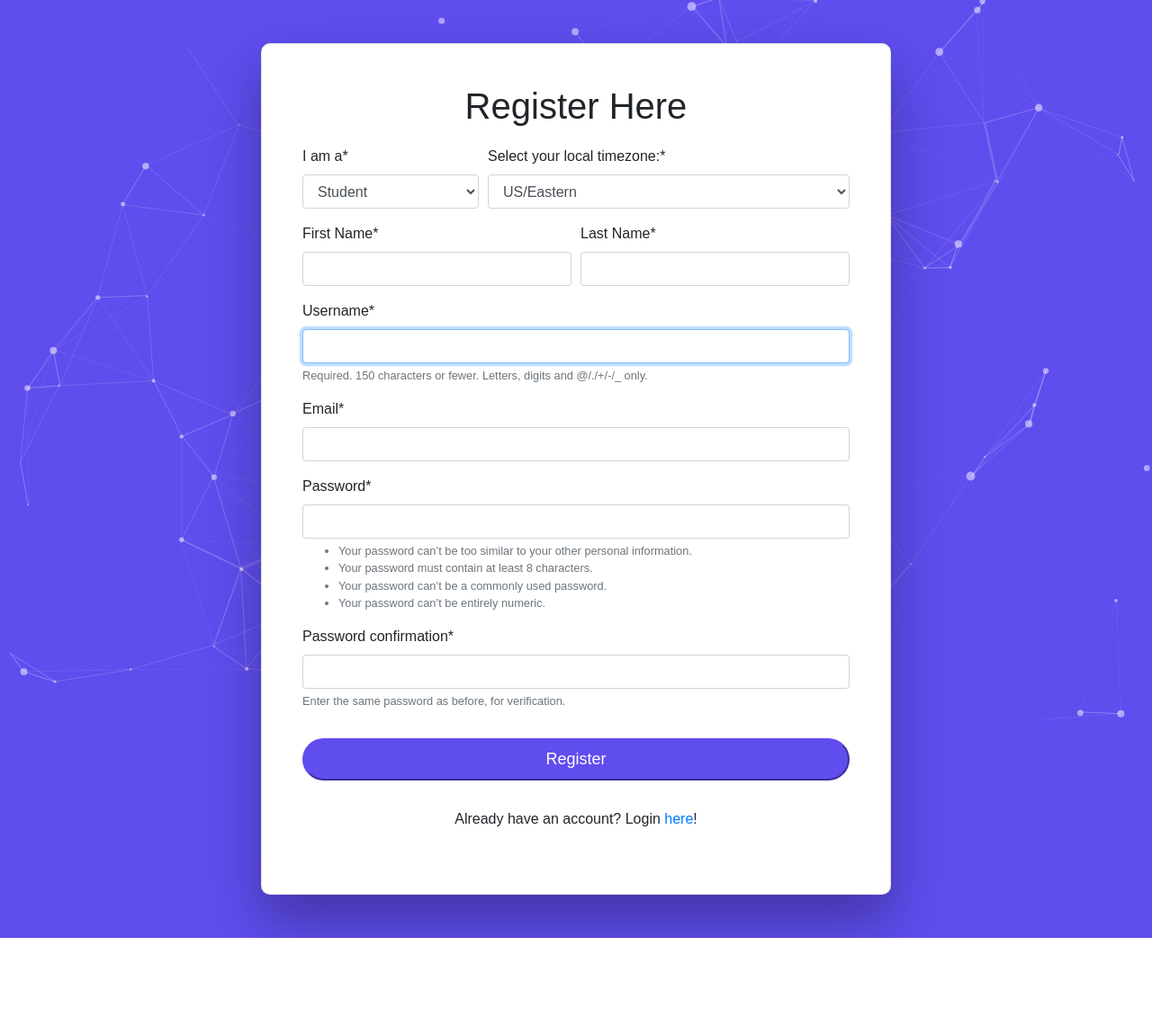
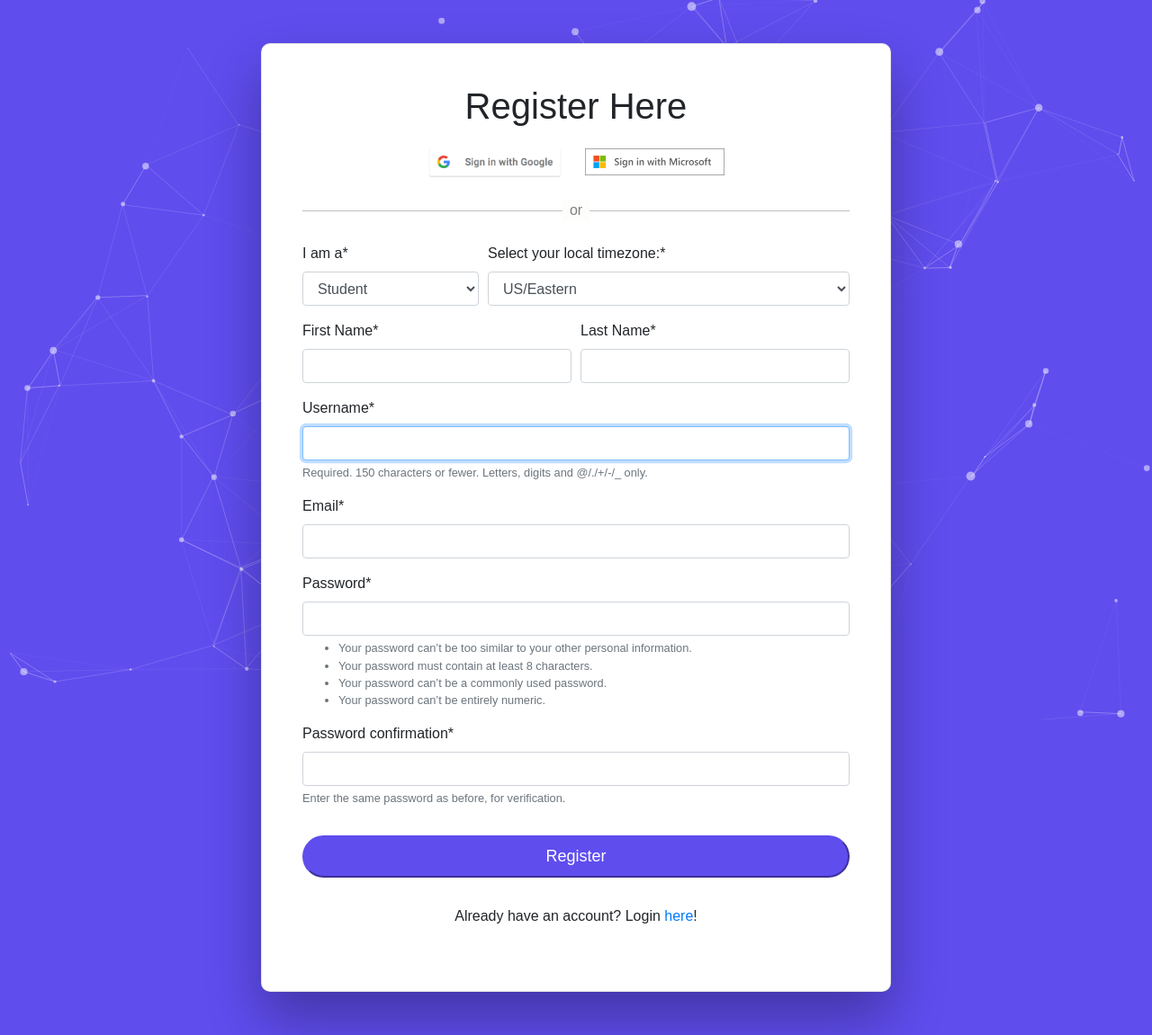
Before and after one commit to RTiwary/FeedBee, a Django app: page /register/ in a window 1280 px wide. Shown: the whole page at 90% size. Before the commit the page ends 1043 px from the top, so only its background shows below. Run offline with Django 3.2, Linux system fonts and the light colour scheme; some libraries are stand-ins or nearby versions; some web fonts are replaced.

Commit message:
added third party sign up on registration page

```diff
--- a/apps/users/templates/users/register.html
+++ b/apps/users/templates/users/register.html
@@ -55,6 +55,51 @@
             border: 1px solid rgba(0,0,0,0.1);
             font-family: 'ABeeZee', sans-serif;
         }
+
+        #google_signin_button {
+            text-decoration: none;
+            margin-right: 20px;
+        }
+
+        #microsoft_signin_button {
+            text-decoration: none;
+        }
+
+        #third-party-login {
+            text-align: center;
+        }
+
+        /* from Scott Zirkel's HR with centered text */
+        .hr-text {
+            line-height: 1em;
+            position: relative;
+            outline: 0;
+            border: 0;
+            color: black;
+            text-align: center;
+            height: 1.5em;
+            opacity: .5;
+        }
+
+        .hr-text:before {
+            content: '';
+            background: #818078;
+            position: absolute;
+            left: 0;
+            top: 50%;
+            width: 100%;
+            height: 1px;
+        }
+
+        .hr-text:after {
+            content: attr(data-content);
+            position: relative;
+            display: inline-block;
+            color: black;
+            padding: 0 .5em;
+            line-height: 1.5em;
+            background-color: #fcfcfa;
+        }
     </style>
 
     <!-- load static files -->
@@ -69,6 +114,7 @@
 </head>
 
 {% load crispy_forms_tags %}
+{% load socialaccount %}
 <body style ="background-color: #5f4dee">
     <div id="particles-js" style="position:fixed; height: 100%; width: 100%; top: 0; z-index:-10;"></div>
     <div class="container">
@@ -78,6 +124,17 @@
             </h1>
             <form method="POST" class="form-group">
                 {% csrf_token %}
+                <div id="third-party-login">
+                    <a href="{% provider_login_url 'google' %}" id="google_signin_button">
+                        <img src="{% static 'users/images/btn_google_signin_light_normal_web@2x.png' %}" alt="Google Sign In" width="150px">
+                    </a>
+                    <a href="{% provider_login_url 'microsoft' %}" id="microsoft_signin_button">
+                        <img src="{% static 'users/images/microsoft_signin_light.svg' %}" alt="Microsoft Sign In" width="155px">
+                    </a>
+                </div>
+                <div style="margin-top: 1.5em; margin-bottom: 1.5em;">
+                    <hr class="hr-text" data-content="or">
+                </div>
                 <div class="form-row">
                     <div class="form-group col-md-4 mb-0">
                         {{ form.student_teacher|as_crispy_field }}
```
Also changed, not shown: apps/users/templates/users/login.html (+5 -5 lines).
